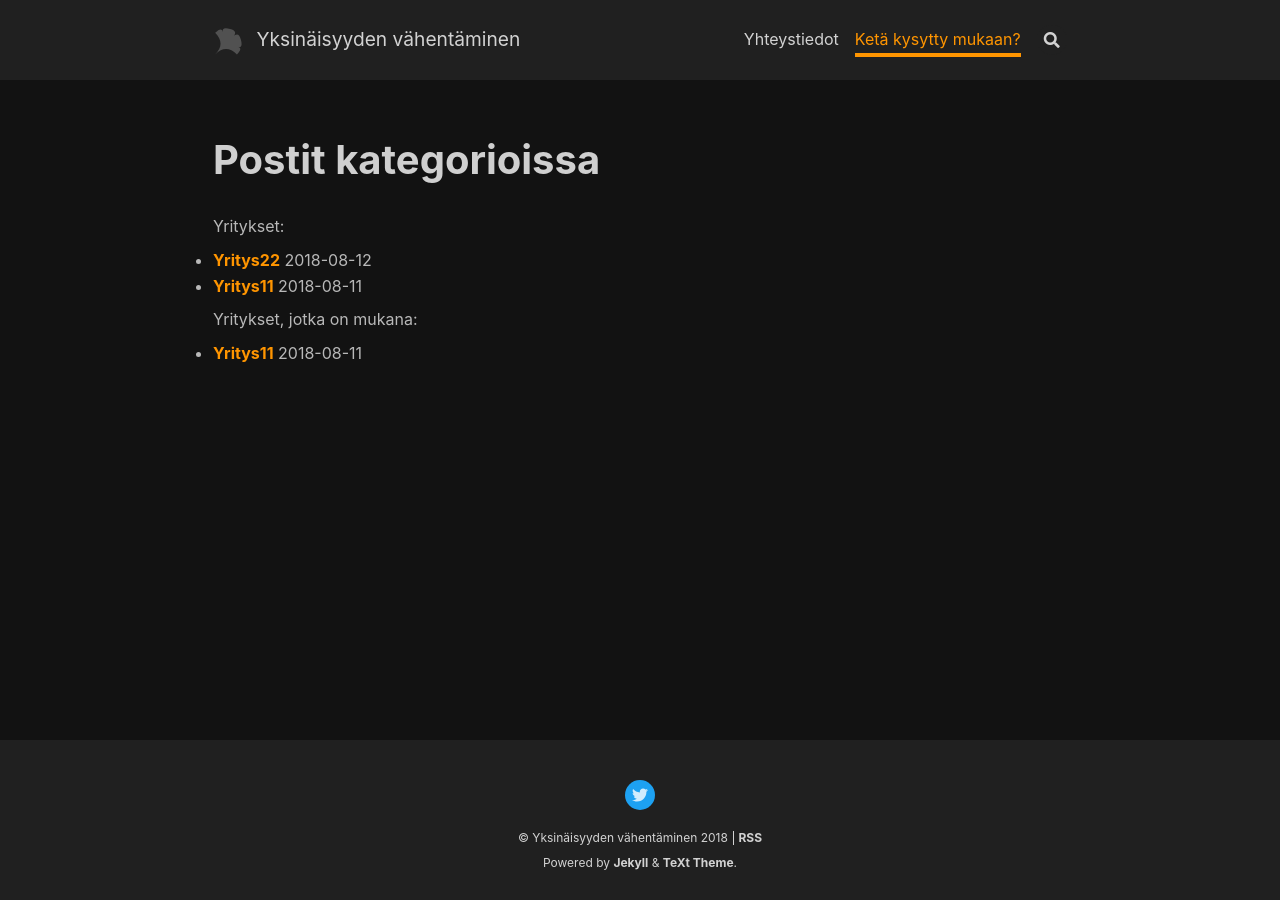
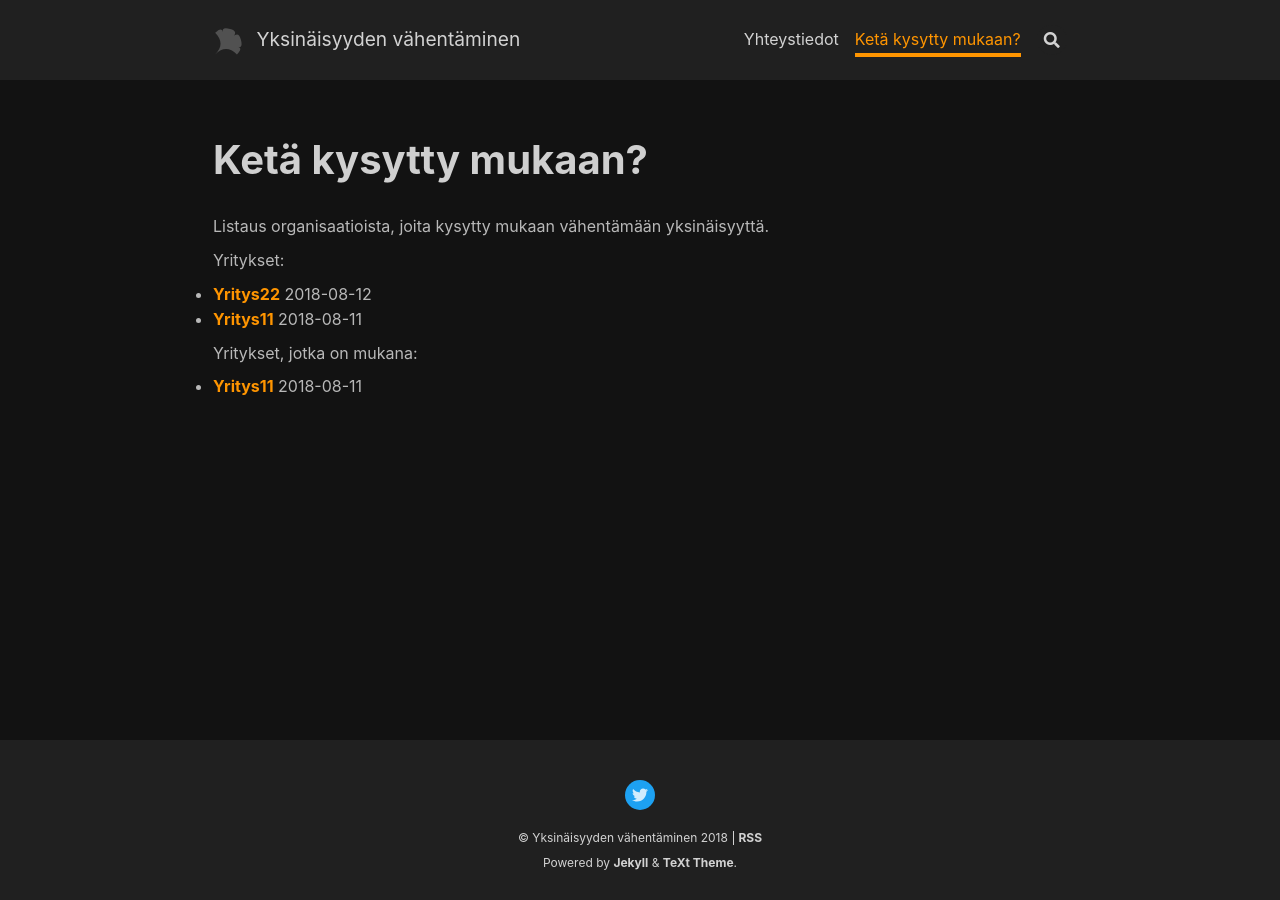
Before and after one commit to markosu/jekyll-harjoittelu, a Jekyll site: the page built from yhteydenotot.md, in a window 1280 px wide. Built offline with Jekyll 4.4.1, drawn with Linux system fonts in a browser that asks for light colours; nearby versions of some CDN libraries.

Commit message:
Päivitetty tietoja

```diff
--- a/yhteydenotot.html
+++ /dev/null
@@ -1,28 +0,0 @@
----
-layout: page
-title:  Postit kategorioissa
----
-
-
-
-<p> Yritykset:</p>
-
-<ul>
-  {% for post in site.categories.yritys %}
-    {% if post.url %}
-        <li><a href="{{ post.url }}">{{ post.title }}</a>&nbsp<time datetime="{{ post.date | date_to_xmlschema }}">{{ post.date | date: "%Y-%m-%d" }}</time></li>
-    {% endif %}
-  {% endfor %}
-</ul>
-
-<p> Yritykset, jotka on mukana: </p>
-
-<ul>
-  {% for post in site.categories.yritys %}
-    {% if post.categories contains "mukana" %}
-      {% if post.url %}
-          <li><a href="{{ post.url }}">{{ post.title }}</a>&nbsp<time datetime="{{ post.date | date_to_xmlschema }}">{{ post.date | date: "%Y-%m-%d" }}</time></li>
-      {% endif %}
-    {% endif %}
-  {% endfor %}
-</ul>
--- /dev/null
+++ b/yhteydenotot.md
@@ -0,0 +1,29 @@
+---
+layout: page
+title:  Ketä kysytty mukaan?
+---
+
+Listaus organisaatioista, joita kysytty mukaan vähentämään yksinäisyyttä.
+
+
+<p> Yritykset:</p>
+
+<ul>
+  {% for post in site.categories.yritys %}
+    {% if post.url %}
+        <li><a href="{{ post.url }}">{{ post.title }}</a> <time datetime="{{ post.date | date_to_xmlschema }}">{{ post.date | date: "%Y-%m-%d" }}</time></li>
+    {% endif %}
+  {% endfor %}
+</ul>
+
+<p> Yritykset, jotka on mukana: </p>
+
+<ul>
+  {% for post in site.categories.yritys %}
+    {% if post.categories contains "mukana" %}
+      {% if post.url %}
+          <li><a href="{{ post.url }}">{{ post.title }}</a> <time datetime="{{ post.date | date_to_xmlschema }}">{{ post.date | date: "%Y-%m-%d" }}</time></li>
+      {% endif %}
+    {% endif %}
+  {% endfor %}
+</ul>
```
Also changed, not shown: yhteystiedot.md (+4 -8 lines).
